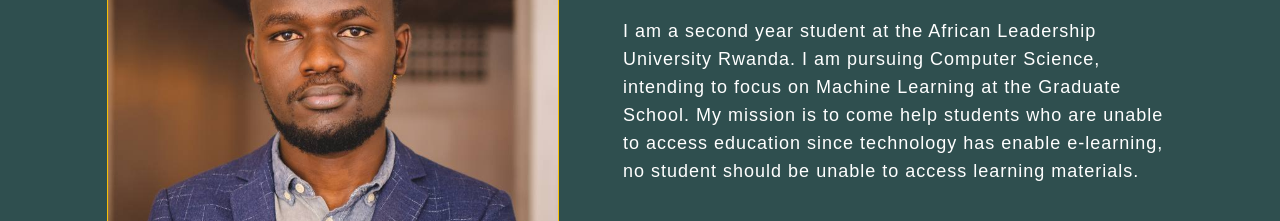
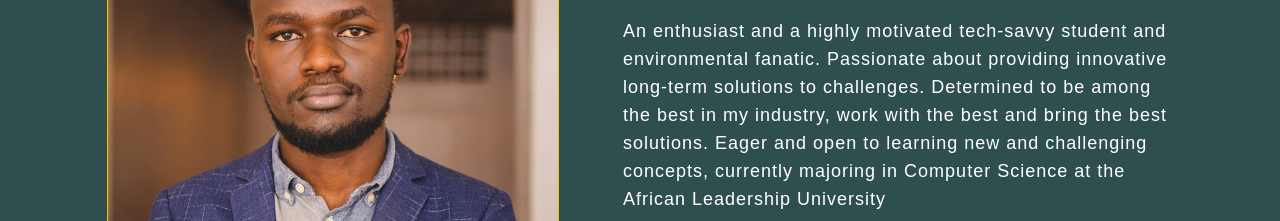
Before and after one commit to kiplangatmike/personal-portfolio, a plain HTML site: page public/index.html in a window 1280 px wide. Shown: the part 731-952 px from the top of the page. Drawn offline with Linux system fonts and the light colour scheme.

Commit message:
Update index.html

```diff
--- a/public/index.html
+++ b/public/index.html
@@ -36,10 +36,11 @@
         <img src="src/img/profile.jpg" alt="" class="profile-img">
         <div class="about-text">
             <h2>About Mike</h2>
-            <p>I am a second year student at the African Leadership University Rwanda. I am pursuing
-                Computer Science, intending to focus on Machine Learning at the Graduate School.
-                My mission is to come help students who are unable to access education since technology
-                has enable e-learning, no student should be unable to access learning materials.
+            <p>An enthusiast and a highly motivated tech-savvy student and environmental fanatic.
+                Passionate about providing innovative long-term solutions to challenges. Determined
+                to be among the best in my industry, work with the best and bring the best solutions.
+                Eager and open to learning new and challenging concepts, currently majoring in Computer
+                Science at the African Leadership University
             <div class="edu-details">
                 <table>
                     <caption>Education Qualifications</caption>
```
